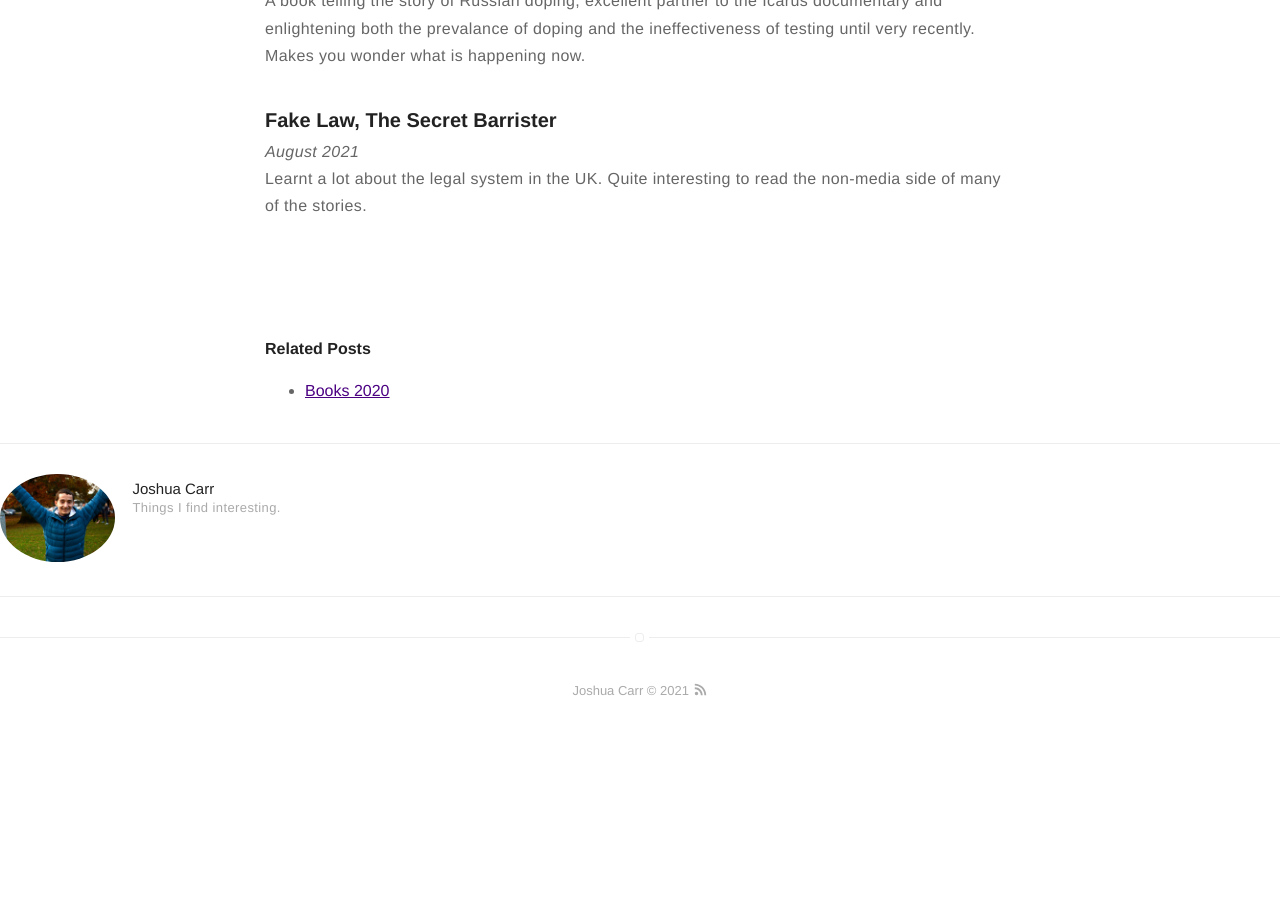
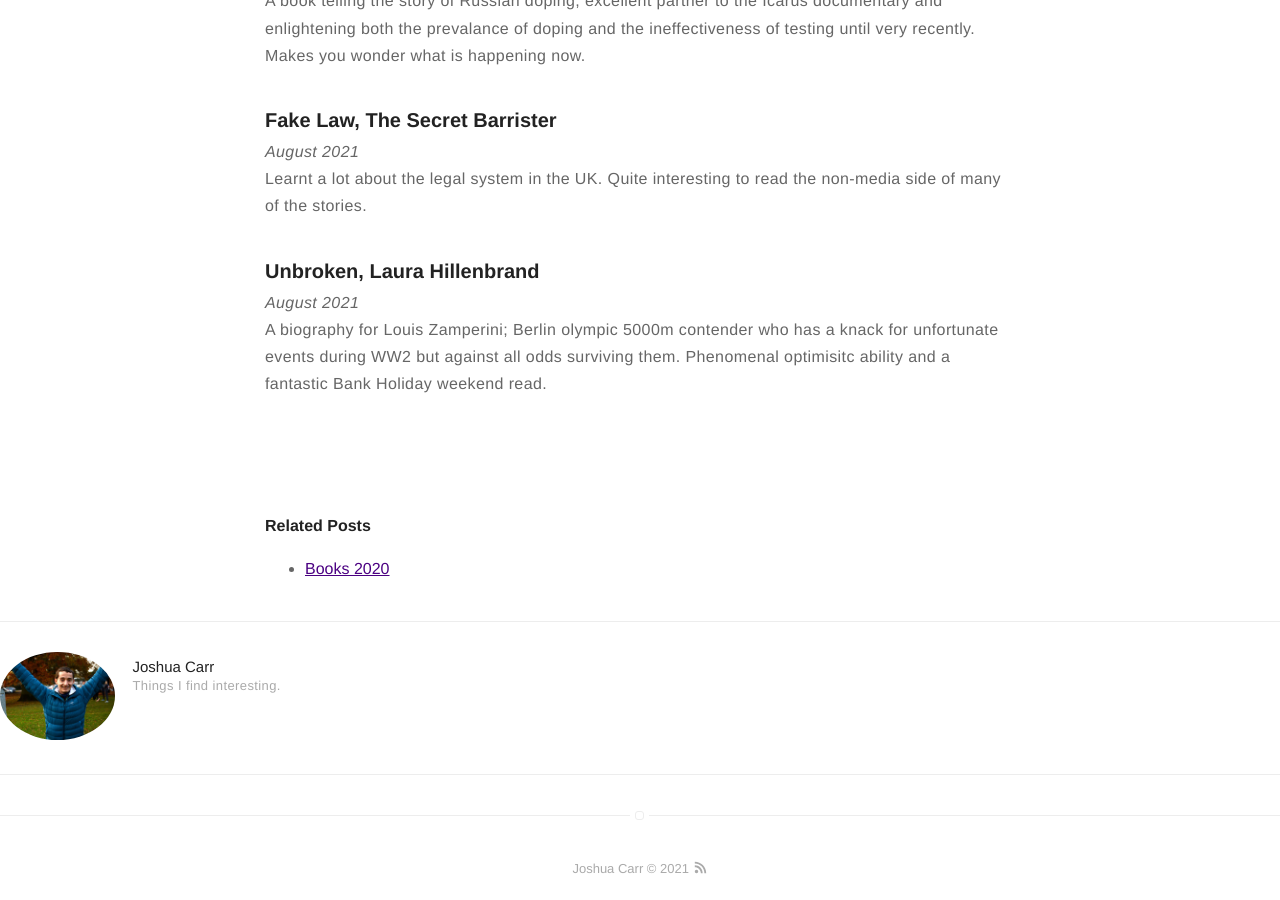
Before and after one commit to jc782/jc782.github.io, a Jekyll site: the page built from _posts/2020-12-30-Books-2021.markdown, in a window 1280 px wide and 900 px high, scrolled down 3397 px. Built offline with Jekyll 4.4.1, drawn with Linux system fonts in a browser that asks for light colours; before the commit the page ends 4135 px from its top, so only the background shows below that.

Commit message:
+unbroken book

```diff
--- a/_posts/2020-12-30-Books-2021.markdown
+++ b/_posts/2020-12-30-Books-2021.markdown
@@ -96,3 +96,7 @@ A book telling the story of Russian doping; excellent partner to the Icarus docu
 ### Fake Law, The Secret Barrister
 *August 2021*
 Learnt a lot about the legal system in the UK. Quite interesting to read the non-media side of many of the stories.
+
+### Unbroken, Laura Hillenbrand
+*August 2021*
+A biography for Louis Zamperini; Berlin olympic 5000m contender who has a knack for unfortunate events during WW2 but against all odds surviving them. Phenomenal optimisitc ability and a fantastic Bank Holiday weekend read.
```
